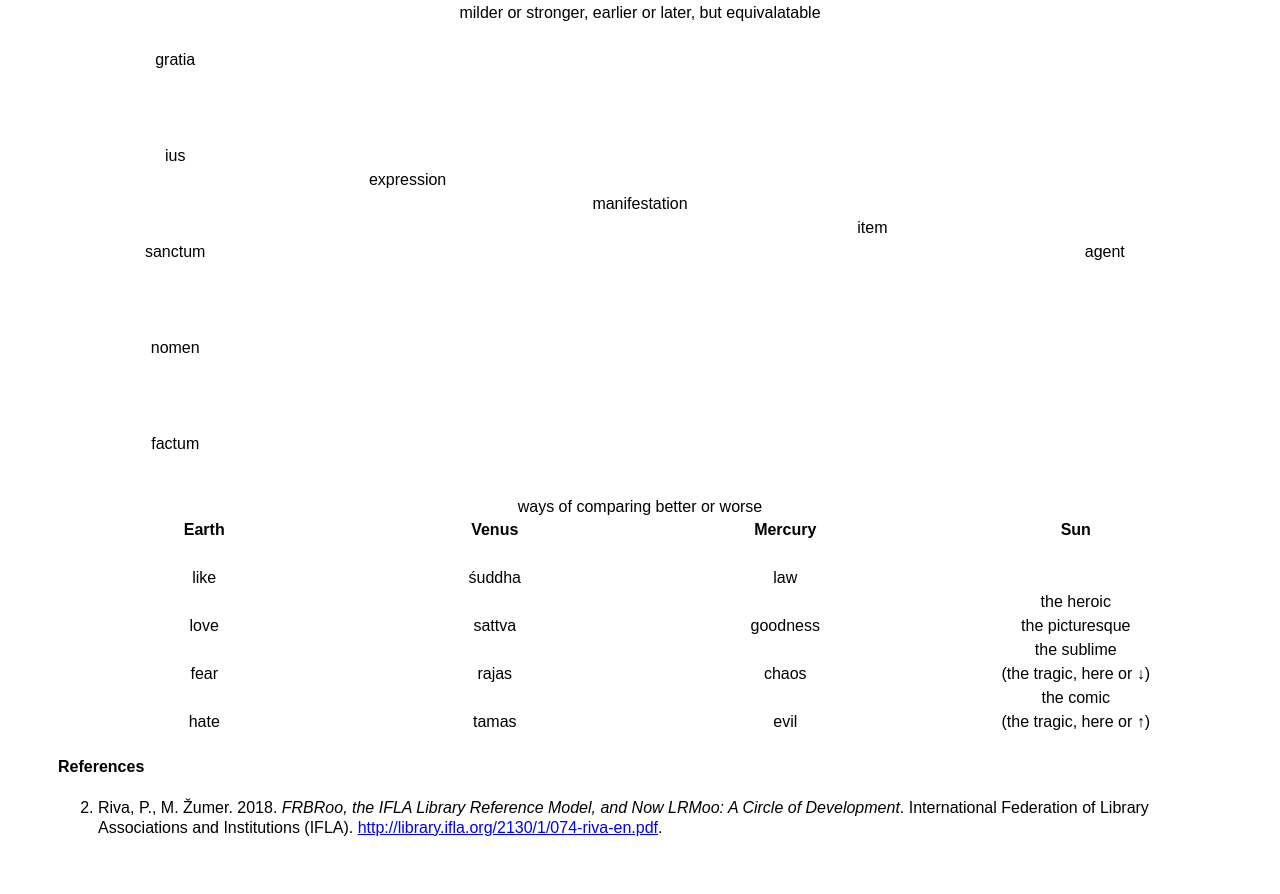
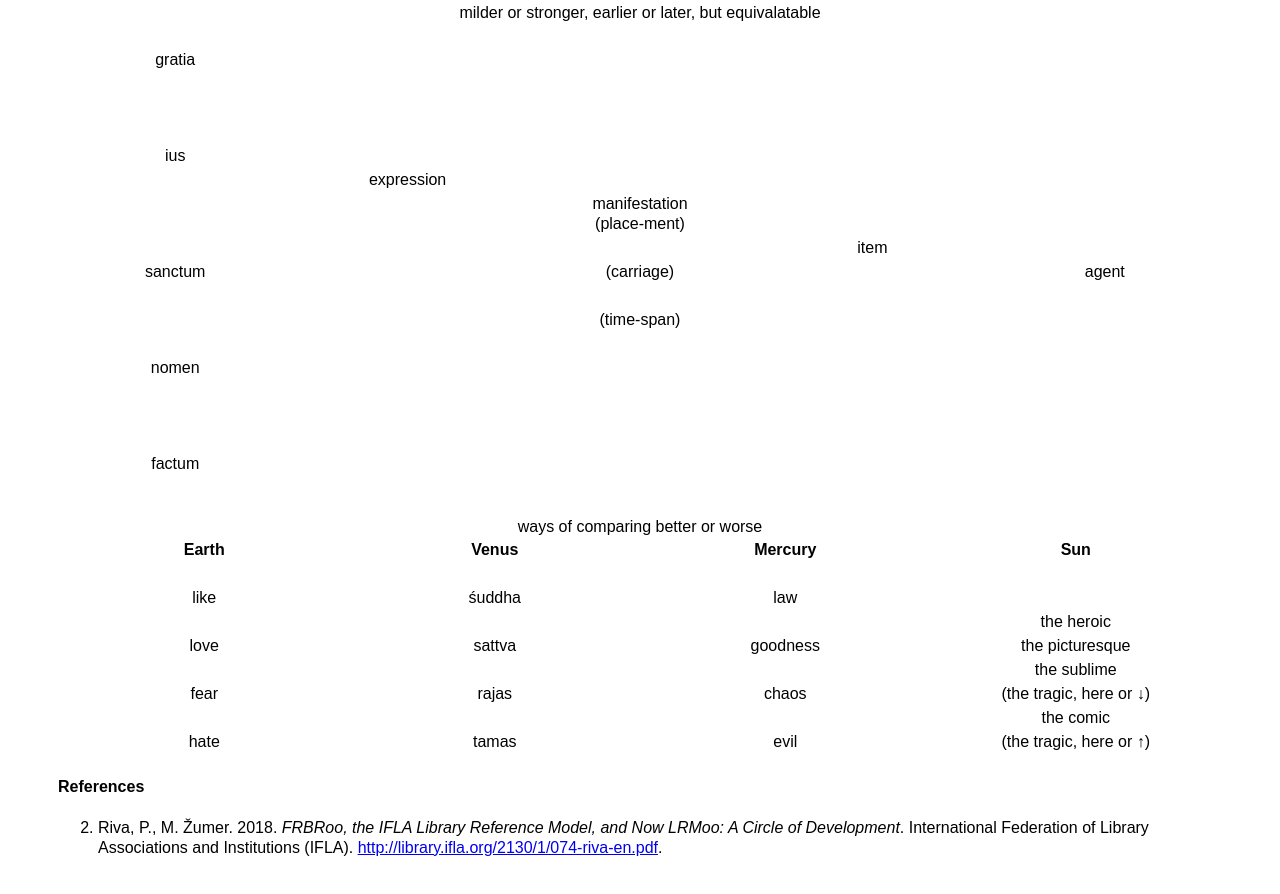
Before and after one commit to recoverlab/a665566-Ombudsmanship, a plain HTML site: page public/idempotent_schema/index.html in a window 1280 px wide. Shown: the part 1356-2250 px from the top of the page. Drawn offline with Linux system fonts and the light colour scheme.

Commit message:
Update index.html

```diff
--- a/public/idempotent_schema/index.html
+++ b/public/idempotent_schema/index.html
@@ -235,6 +235,8 @@
                                     </td>
                                     <td>
                                         manifestation
+                                        <br>
+                                        (place-ment)
                                     </td>
                                     <td>
                                         &nbsp;
@@ -268,7 +270,7 @@
                                         &nbsp;
                                     </td>
                                     <td>
-                                        &nbsp;
+                                        (carriage)
                                     </td>
                                     <td>
                                         &nbsp;
@@ -302,7 +304,7 @@
                                         &nbsp;
                                     </td>
                                     <td>
-                                        &nbsp;
+                                        (time-span)
                                     </td>
                                     <td>
                                         &nbsp;
```
